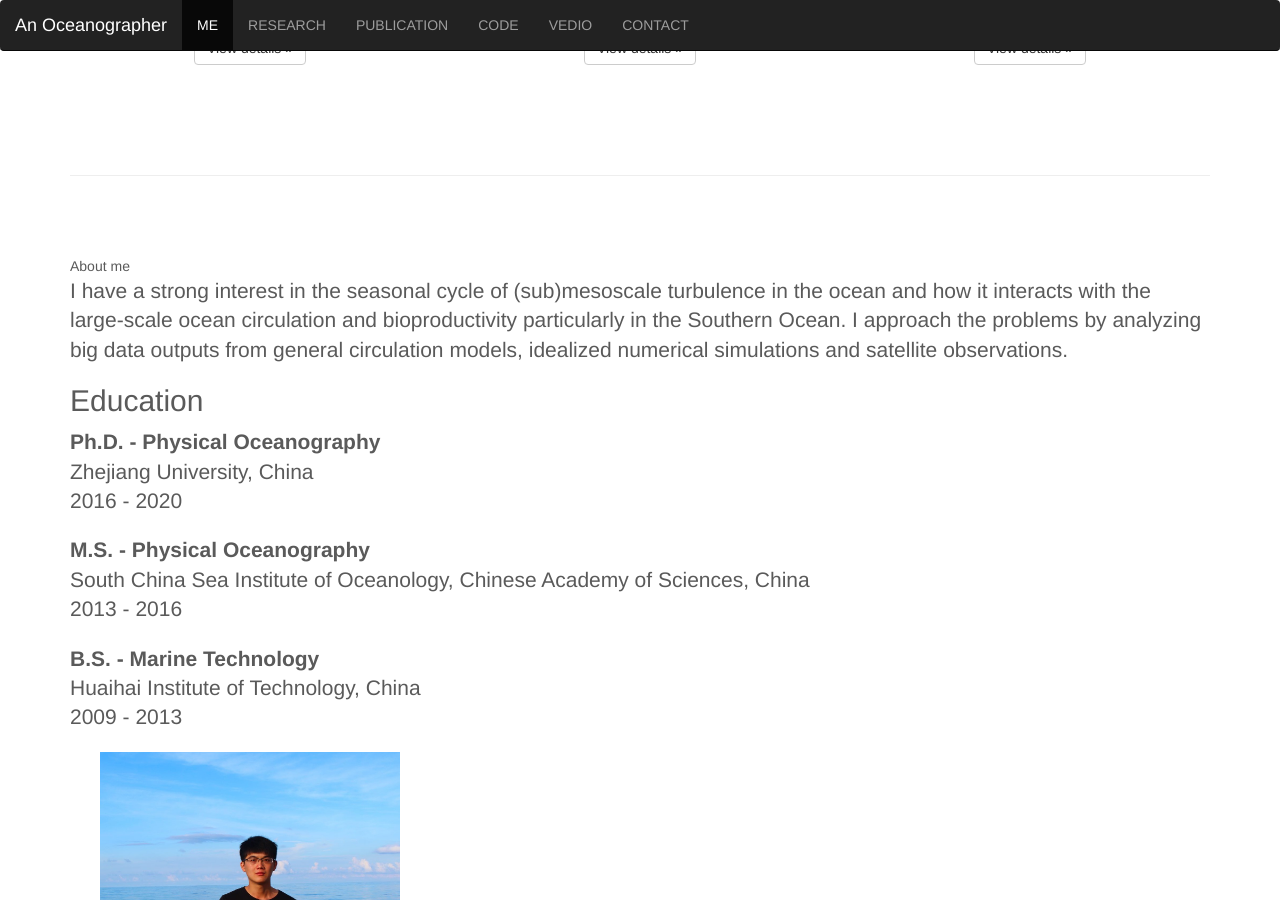
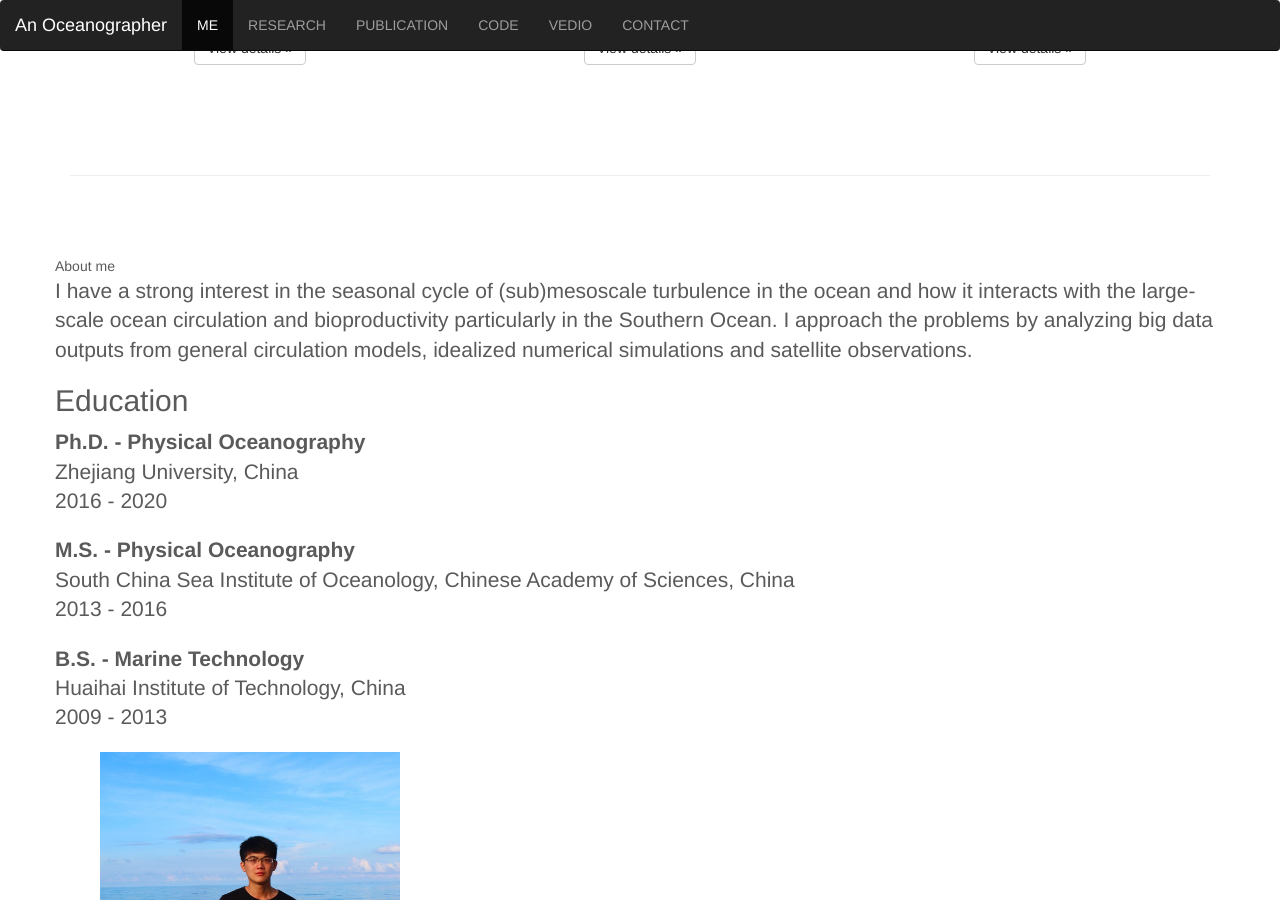
Before and after one commit to liutongya/liutongya.github.io, a Jekyll site: the page built from index.html, in a window 1280 px wide and 900 px high, scrolled down 1039 px. Built offline with Jekyll 4.4.1, drawn with Linux system fonts in a browser that asks for light colours.

Commit message:
Update index.html

```diff
--- a/index.html
+++ b/index.html
@@ -56,7 +56,7 @@
       <hr class="featurette-divider">
       <div id="about">
         <div class="row featurette">
-          <div class="col-md-12 col-sm-12 col-xs-12>
+          <div class="col-md-12>
 
             <h2 class="featurette-heading">About me</h2>
             <p class="lead">I have a strong interest in the seasonal cycle of (sub)mesoscale turbulence in the ocean and how it interacts with the large-scale ocean circulation and bioproductivity particularly in the Southern Ocean. I approach the problems by analyzing big data outputs from general circulation models, idealized numerical simulations and satellite observations.</p>
```
